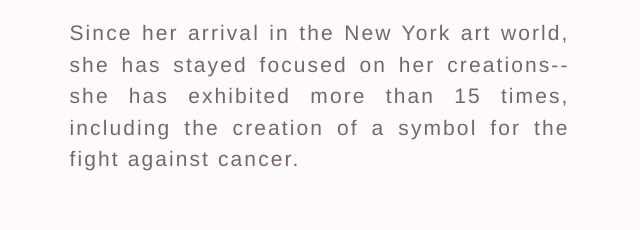
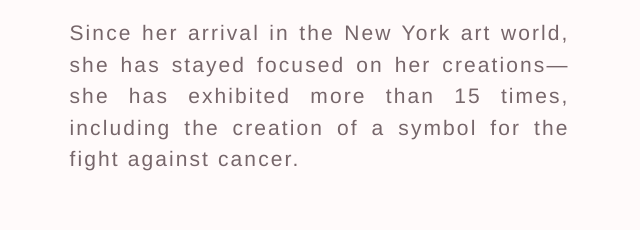
Before and after one commit to verodalla/verodalla-archive, a plain HTML site: page about.html in a window 1280 px wide. Shown: the part 1107-1337 px from the top of the page, 558-1198 px from the left. Drawn offline with Linux system fonts and the light colour scheme; a web font is replaced by a local one.

Commit message:
emdash on about page

```diff
--- a/about.html
+++ b/about.html
@@ -90,7 +90,7 @@
             <p>In 2007, VeroDalla started to show her work first in Burgundy, then in galleries, exhibits, and French national art shows.</p>
             <p>In 2009 her career took off quickly as her pieces made their way into private collections, in twenty different countries, through exhibitions in Monaco, Lyon, Paris, Venice, Verona, and many more.</p>
             <p>In 2010, selected by a major company for an exhibition in New York, she found herself emotionally drawn to this city and she decided to make it her new home in 2011. One of her first sales in NYC was auctioned by Christie's during an art conference organized by the private bank Meeschaert.</p>
-            <p>Since her arrival in the New York art world, she has stayed focused on her creations-- she has exhibited more than 15 times, including the creation of a symbol for the fight against cancer.</p>
+            <p>Since her arrival in the New York art world, she has stayed focused on her creations&mdash; she has exhibited more than 15 times, including the creation of a symbol for the fight against cancer.</p>
         </div>
         <div class="sub-gallery About">
             <div class="section-photo" data-path="images/about/Copie de VERO NOIRBLA.jpg" style="background:url('images/about/Copie de VERO NOIRBLA.jpg') no-repeat center center; width:175px; height:175px; background-size:cover;">
```
